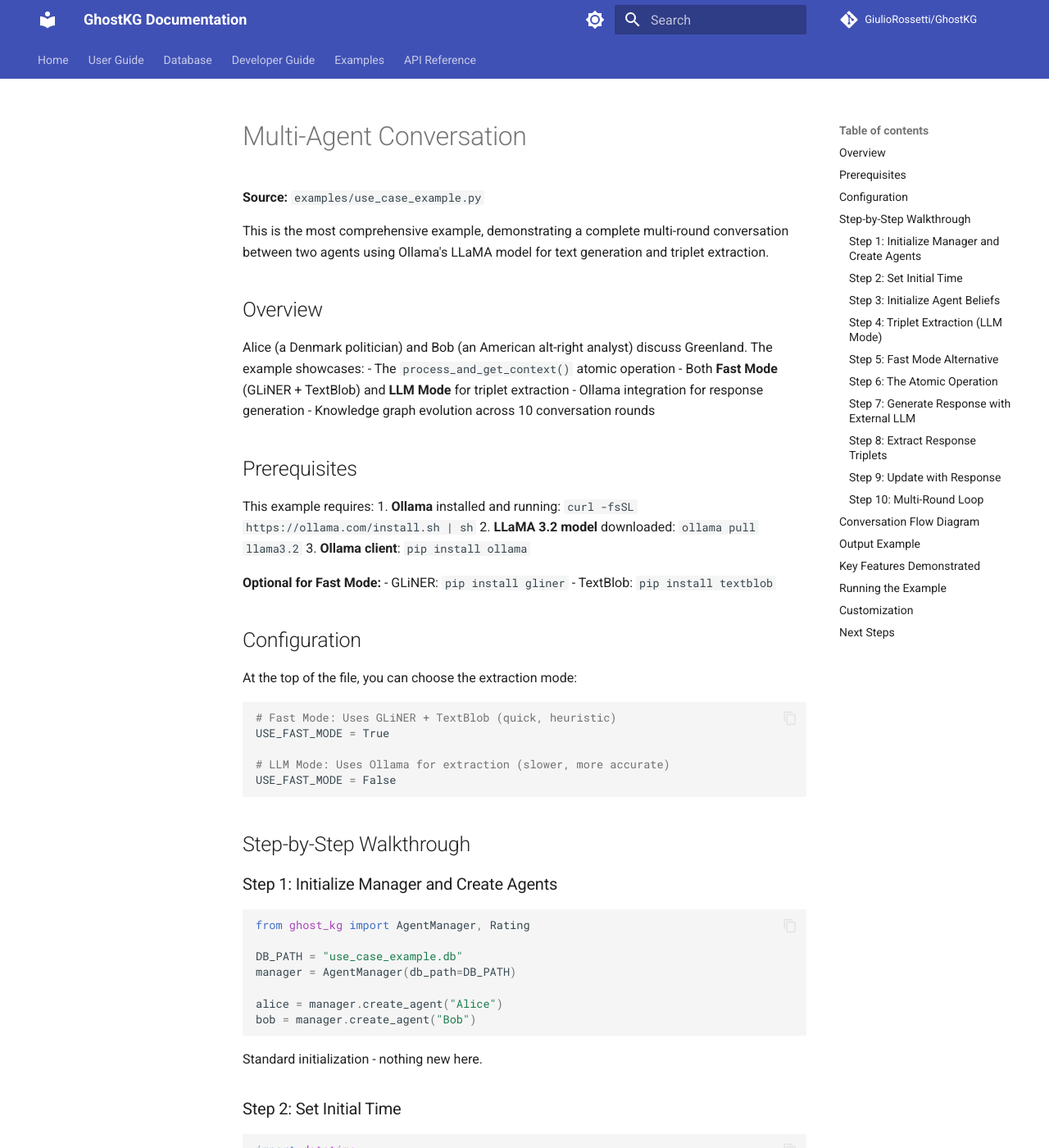
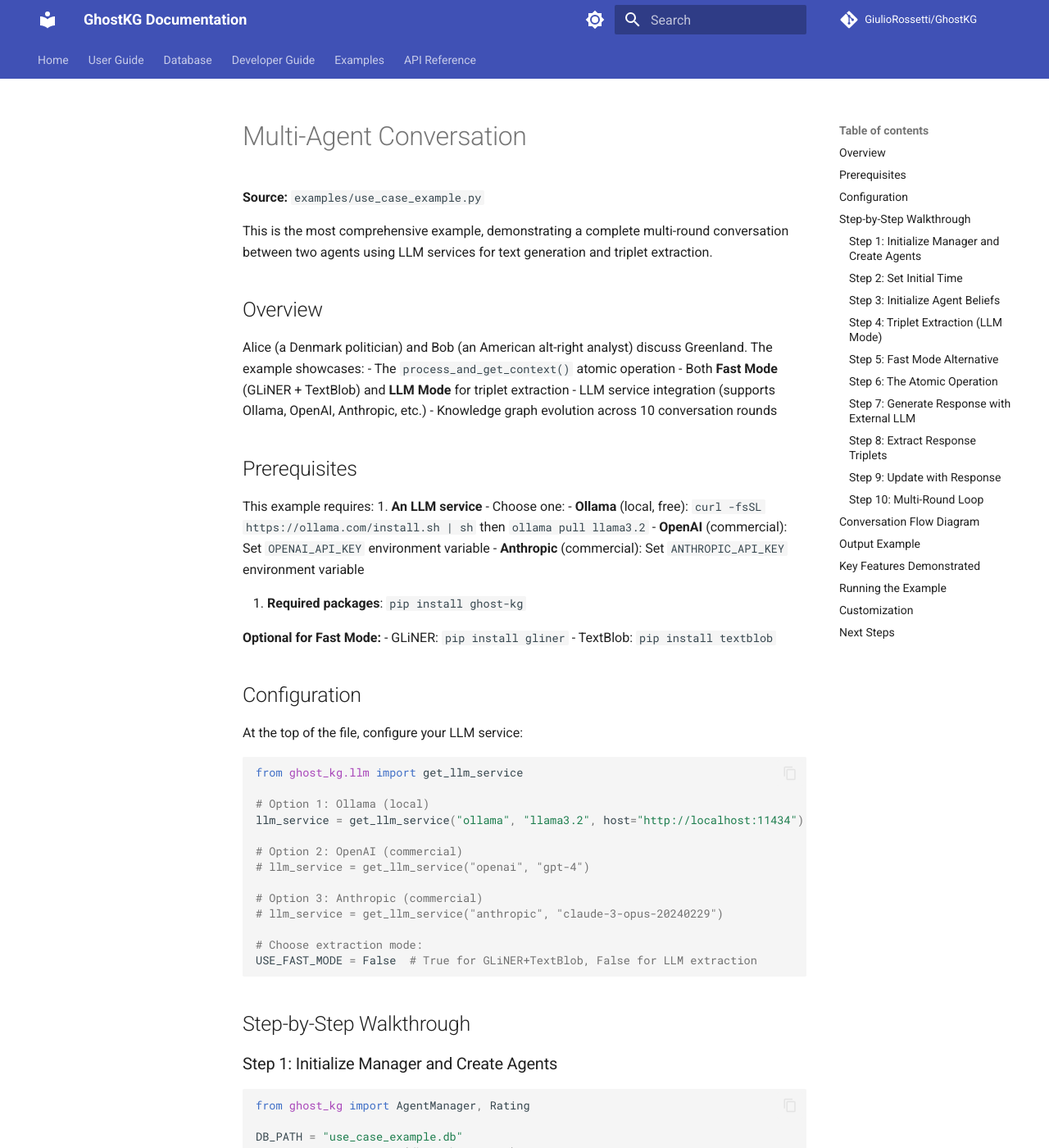
Before and after one commit to GiulioRossetti/GhostKG, an MkDocs documentation site: the page built from docs/examples/use_case_example.md, in a window 1280 px wide and 1400 px high. Shown: the whole window at 82% size. Built offline with MkDocs 1.6.1 and Material for MkDocs 9.7.7, drawn with Linux system fonts in a browser that asks for light colours; comment, search, counter and statistics services are not loaded; some of the changed text lies outside the part shown.

Commit message:
Update documentation to use LLMService instead of legacy Ollama patterns
Co-authored-by: GiulioRossetti <13123607+GiulioRossetti@users.noreply.github.com>

````diff
--- a/docs/examples/use_case_example.md
+++ b/docs/examples/use_case_example.md
@@ -2,22 +2,25 @@
 
 **Source:** `examples/use_case_example.py`
 
-This is the most comprehensive example, demonstrating a complete multi-round conversation between two agents using Ollama's LLaMA model for text generation and triplet extraction.
+This is the most comprehensive example, demonstrating a complete multi-round conversation between two agents using LLM services for text generation and triplet extraction.
 
 ## Overview
 
 Alice (a Denmark politician) and Bob (an American alt-right analyst) discuss Greenland. The example showcases:
 - The `process_and_get_context()` atomic operation
 - Both **Fast Mode** (GLiNER + TextBlob) and **LLM Mode** for triplet extraction
-- Ollama integration for response generation
+- LLM service integration (supports Ollama, OpenAI, Anthropic, etc.)
 - Knowledge graph evolution across 10 conversation rounds
 
 ## Prerequisites
 
 This example requires:
-1. **Ollama** installed and running: `curl -fsSL https://ollama.com/install.sh | sh`
-2. **LLaMA 3.2 model** downloaded: `ollama pull llama3.2`
-3. **Ollama client**: `pip install ollama`
+1. **An LLM service** - Choose one:
+   - **Ollama** (local, free): `curl -fsSL https://ollama.com/install.sh | sh` then `ollama pull llama3.2`
+   - **OpenAI** (commercial): Set `OPENAI_API_KEY` environment variable
+   - **Anthropic** (commercial): Set `ANTHROPIC_API_KEY` environment variable
+
+2. **Required packages**: `pip install ghost-kg`
 
 **Optional for Fast Mode:**
 - GLiNER: `pip install gliner`
@@ -25,14 +28,22 @@ This example requires:
 
 ## Configuration
 
-At the top of the file, you can choose the extraction mode:
+At the top of the file, configure your LLM service:
 
 ```python
-# Fast Mode: Uses GLiNER + TextBlob (quick, heuristic)
-USE_FAST_MODE = True
+from ghost_kg.llm import get_llm_service
 
-# LLM Mode: Uses Ollama for extraction (slower, more accurate)
-USE_FAST_MODE = False
+# Option 1: Ollama (local)
+llm_service = get_llm_service("ollama", "llama3.2", host="http://localhost:11434")
+
+# Option 2: OpenAI (commercial)
+# llm_service = get_llm_service("openai", "gpt-4")
+
+# Option 3: Anthropic (commercial)
+# llm_service = get_llm_service("anthropic", "claude-3-opus-20240229")
+
+# Choose extraction mode:
+USE_FAST_MODE = False  # True for GLiNER+TextBlob, False for LLM extraction
 ```
 
 ## Step-by-Step Walkthrough
@@ -83,11 +94,11 @@ Sets up opposing viewpoints to create an interesting conversation.
 
 ### Step 4: Triplet Extraction (LLM Mode)
 
-When `USE_FAST_MODE = False`, the example uses Ollama to extract structured knowledge:
+When `USE_FAST_MODE = False`, the example uses an LLM service to extract structured knowledge:
 
 ```python
 def extract_triplets(text: str, author: str):
-    """Use Ollama to extract semantic triplets."""
+    """Use LLM service to extract semantic triplets."""
 
     prompt = f"""
     Analyze this text by {author}: "{text}"
@@ -103,9 +114,9 @@ def extract_triplets(text: str, author: str):
     - partner_stance: What {author} believes
     """
 
-    response = ollama_client.chat(
-        model="llama3.2",
+    response = llm_service.chat(
         messages=[{"role": "user", "content": prompt}],
+        model=LLM_MODEL,
         format="json"
     )
 
@@ -117,6 +128,7 @@ def extract_triplets(text: str, author: str):
 - LLMs can understand semantic relationships, not just keywords
 - Extracts beliefs, intentions, and complex relationships
 - Returns structured triplets: `(source, relation, target)`
+- Works with any LLM provider (Ollama, OpenAI, Anthropic, etc.)
 
 ### Step 5: Fast Mode Alternative
 
@@ -168,7 +180,7 @@ context = manager.process_and_get_context(
 ```python
 def external_llm_generate(agent_name: str, context: str,
                           topic: str, profile: str) -> str:
-    """Use Ollama to generate agent response."""
+    """Use LLM service to generate agent response."""
 
     prompt = f"""
     You are {agent_name}: {profile}.
@@ -180,9 +192,9 @@ def external_llm_generate(agent_name: str, context: str,
     Prioritize YOUR STANCE.
     """
 
-    response = ollama_client.chat(
-        model="llama3.2",
-        messages=[{"role": "user", "content": prompt}]
+    response = llm_service.chat(
+        messages=[{"role": "user", "content": prompt}],
+        model=LLM_MODEL
     )
 
     return response["message"]["content"]
@@ -193,6 +205,7 @@ def external_llm_generate(agent_name: str, context: str,
 - Bob: "an American alt-right geopolitical analyst supporting expansion"
 
 These profiles guide the LLM to generate appropriate responses.
+Works with any configured LLM provider.
 
 ### Step 8: Extract Response Triplets
 
@@ -214,10 +227,11 @@ def extract_response_triplets(text: str, agent_name: str):
     ]}}
     """
 
-    # ... Ollama call and parsing
+    # ... LLM service call and parsing
 ```
 
-Returns tuples: `(relation, target, sentiment)`
+Returns tuples: `(relation, target, sentiment)`.
+Works with any LLM provider.
 
 ### Step 9: Update with Response
 
@@ -344,10 +358,16 @@ USE CASE: Two Agents Multi-Round Communication
 ## Running the Example
 
 ```bash
-# Make sure Ollama is running
-ollama serve
+# Option 1: With Ollama (local, free)
+ollama serve  # Start Ollama server
+ollama pull llama3.2  # Download model
 
-# In another terminal
+# Option 2: With commercial LLM (OpenAI, Anthropic, etc.)
+export OPENAI_API_KEY="sk-..."  # Set API key
+# or
+export ANTHROPIC_API_KEY="sk-ant-..."
+
+# Run the example
 cd examples
 python use_case_example.py
 ```
@@ -359,11 +379,17 @@ python use_case_example.py
 Change these variables to experiment:
 
 ```python
+# LLM Service configuration
+llm_service = get_llm_service("ollama", "llama3.2")  # Or "openai", "gpt-4"
+
 # Number of conversation rounds
 num_rounds = 10  # Try 3 for quick tests, 20 for longer conversations
 
 # Extraction mode
 USE_FAST_MODE = True  # True = fast, False = accurate
+
+# Model selection
+LLM_MODEL = "llama3.2"  # Or "gpt-4", "claude-3-opus-20240229", etc.
 
 # LLM model
 LLM_MODEL = "llama3.2"  # Or "llama3", "mistral", etc.
````
Also changed, not shown: docs/api/extraction.md (+13 -7 lines), docs/examples/index.md (+9 -7 lines).
